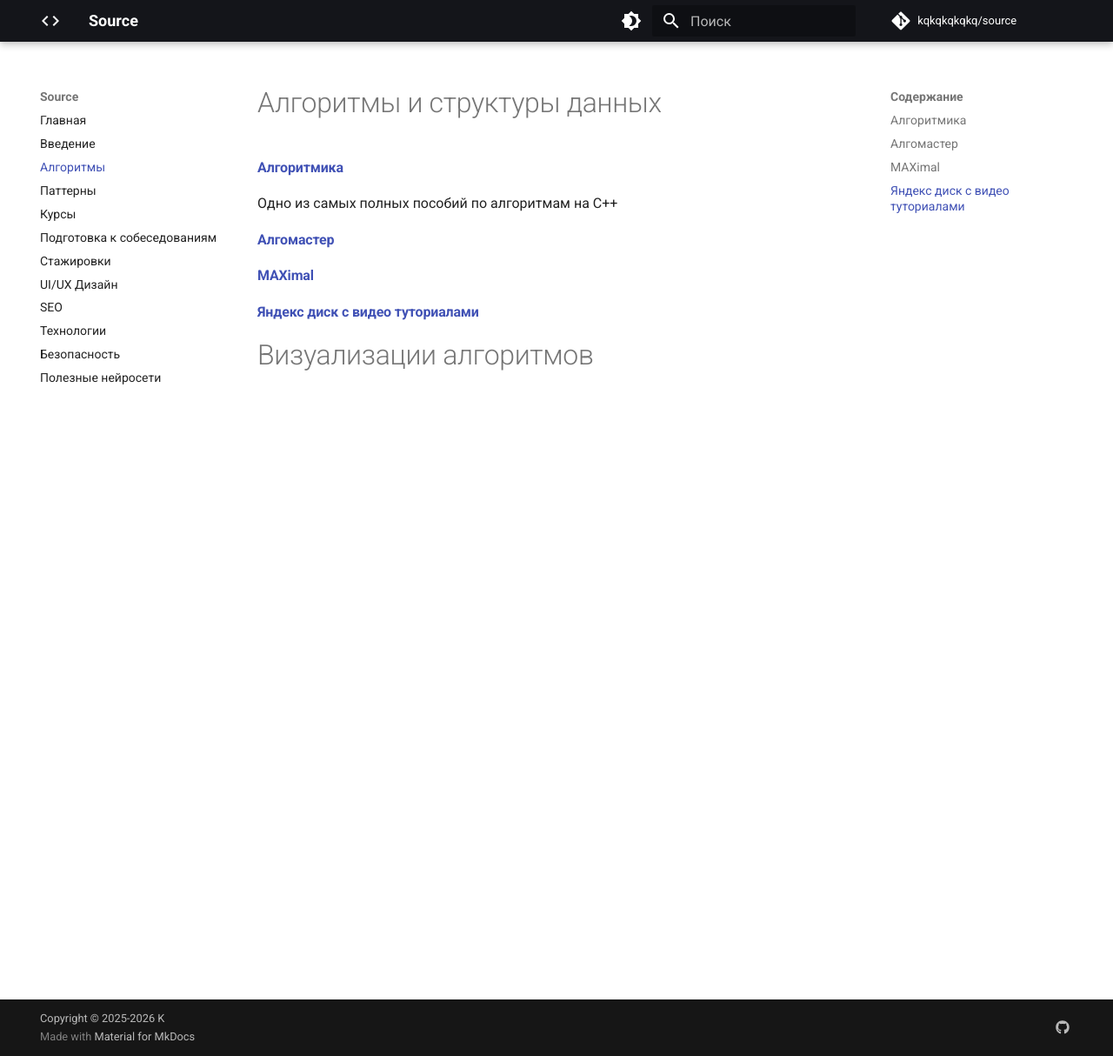
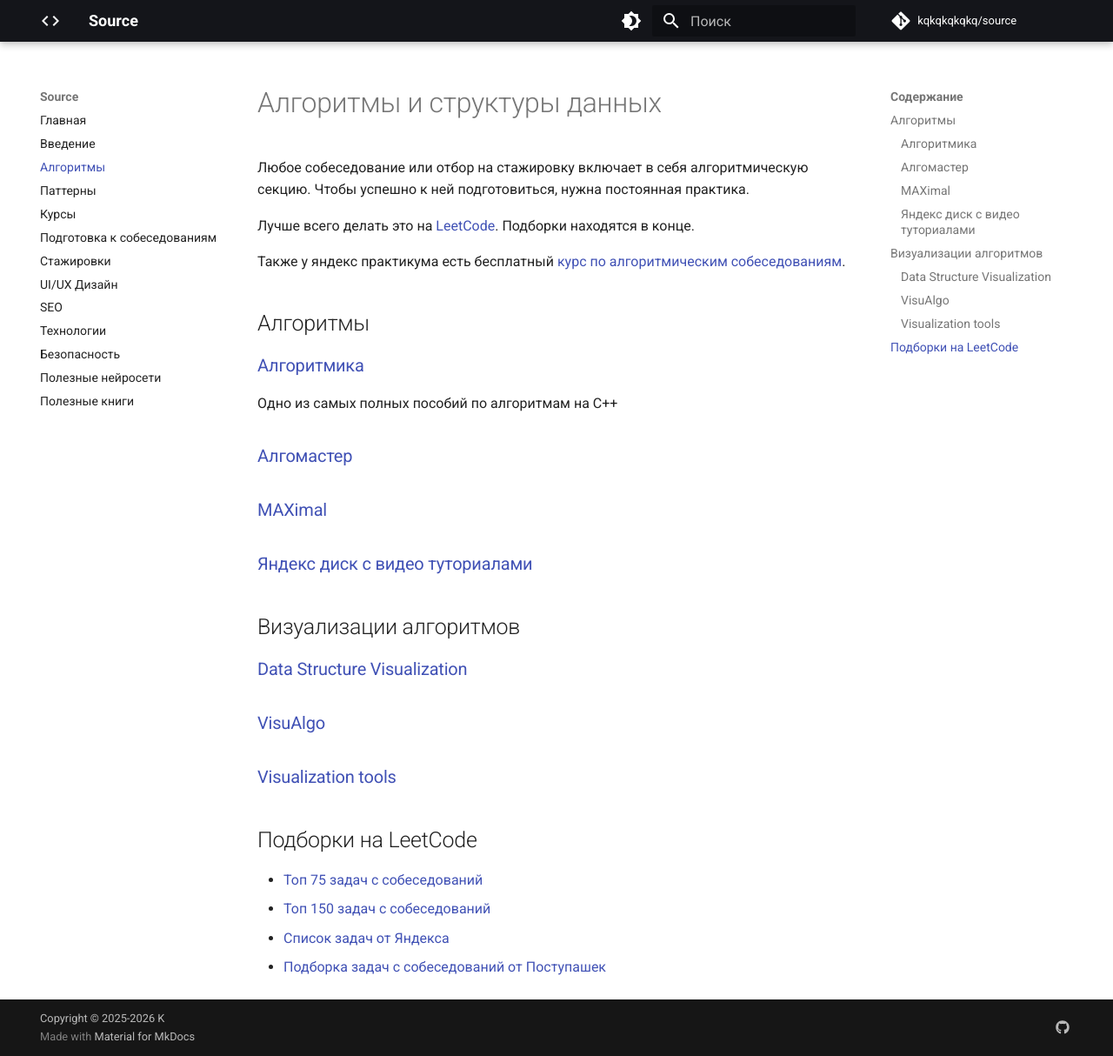
Before and after one commit to kqkqkqkqkq/source, an MkDocs documentation site: the page built from docs/algorithms.md, in a window 1280 px wide and 1214 px high. Shown: the whole window at 87% size. Built offline with MkDocs 1.6.1 and Material for MkDocs 9.7.7, drawn with Linux system fonts in a browser that asks for light colours; comment, search, counter and statistics services are not loaded.

Commit message:
feat: create algorithms block

```diff
--- a/docs/algorithms.md
+++ b/docs/algorithms.md
@@ -1,17 +1,40 @@
 ---
 title: Алгоритмы и структуры данных
-description: Алгоритмы и структуры данных
+description: Алгоритмы и структуры данных, алгоритмическое собеседование, курс по алгоритмам.
 ---
 
 # Алгоритмы и структуры данных
 
-#### [Алгоритмика](https://ru.algorithmica.org/){:target="_blank" rel="noopener"}
+Любое собеседование или отбор на стажировку включает в себя алгоритмическую секцию.
+Чтобы успешно к ней подготовиться, нужна постоянная практика.
+
+Лучше всего делать это на [LeetCode](https://leetcode.com/).
+Подборки находятся в конце.
+
+Также у яндекс практикума есть бесплатный [курс по алгоритмическим собеседованиям](https://start.practicum.yandex/algorithms-interview/).
+
+## Алгоритмы
+
+### [Алгоритмика](https://ru.algorithmica.org/){:target="_blank" rel="noopener"}
 Одно из самых полных пособий по алгоритмам на C++
 
-#### [Алгомастер](https://blog.algomaster.io/){:target="_blank" rel="noopener"}
+### [Алгомастер](https://blog.algomaster.io/){:target="_blank" rel="noopener"}
 
-#### [MAXimal](http://e-maxx.ru/algo/){:target="_blank" rel="noopener"}
+### [MAXimal](http://e-maxx.ru/algo/){:target="_blank" rel="noopener"}
 
-#### [Яндекс диск с видео туториалами](https://disk.yandex.ru/d/0SD1xQPlXkggYg){:target="_blank" rel="noopener"}
+### [Яндекс диск с видео туториалами](https://disk.yandex.ru/d/0SD1xQPlXkggYg){:target="_blank" rel="noopener"}
 
-# Визуализации алгоритмов
+## Визуализации алгоритмов
+
+### [Data Structure Visualization](https://www.cs.usfca.edu/~galles/visualization/Algorithms.html){:target="_blank" rel="noopener"}
+
+### [VisuAlgo](https://visualgo.net/en){:target="_blank" rel="noopener"}
+
+### [Visualization tools](https://bost.ocks.org/mike/){:target="_blank" rel="noopener"}
+
+## Подборки на LeetCode
+
+* [Топ 75 задач с собеседований](https://leetcode.com/studyplan/leetcode-75/){:target="_blank" rel="noopener"}
+* [Топ 150 задач с собеседований](https://leetcode.com/studyplan/top-interview-150/){:target="_blank" rel="noopener"}
+* [Список задач от Яндекса](https://leetcode.com/problem-list/oy4y273c/){:target="_blank" rel="noopener"}
+* [Подборка задач с собеседований от Поступашек](https://old.postypashki.ru/%D0%B0%D0%BB%D0%B3%D0%BE%D1%80%D0%B8%D1%82%D0%BC%D1%8B/){:target="_blank" rel="noopener"}
--- a/mkdocs.yml
+++ b/mkdocs.yml
@@ -63,8 +63,9 @@ nav:
   - UI/UX Дизайн: design.md
   - SEO: seo.md
   - Технологии: technologies.md
-  - Безопасность: security.md
+  - Безопасность: safety.md
   - Полезные нейросети: ai.md
+  - Полезные книги: books.md
 
 
 plugins:
```
Also changed, not shown: README.md (+3 -3 lines), docs/design.md (+10 -0 lines), docs/index.md (+7 -14 lines), docs/internship.md (+10 -0 lines), docs/interviews.md (+11 -1 lines), docs/intro.md (+6 -1 lines), docs/books.md (added), docs/safety.md (renamed from docs/security.md).
